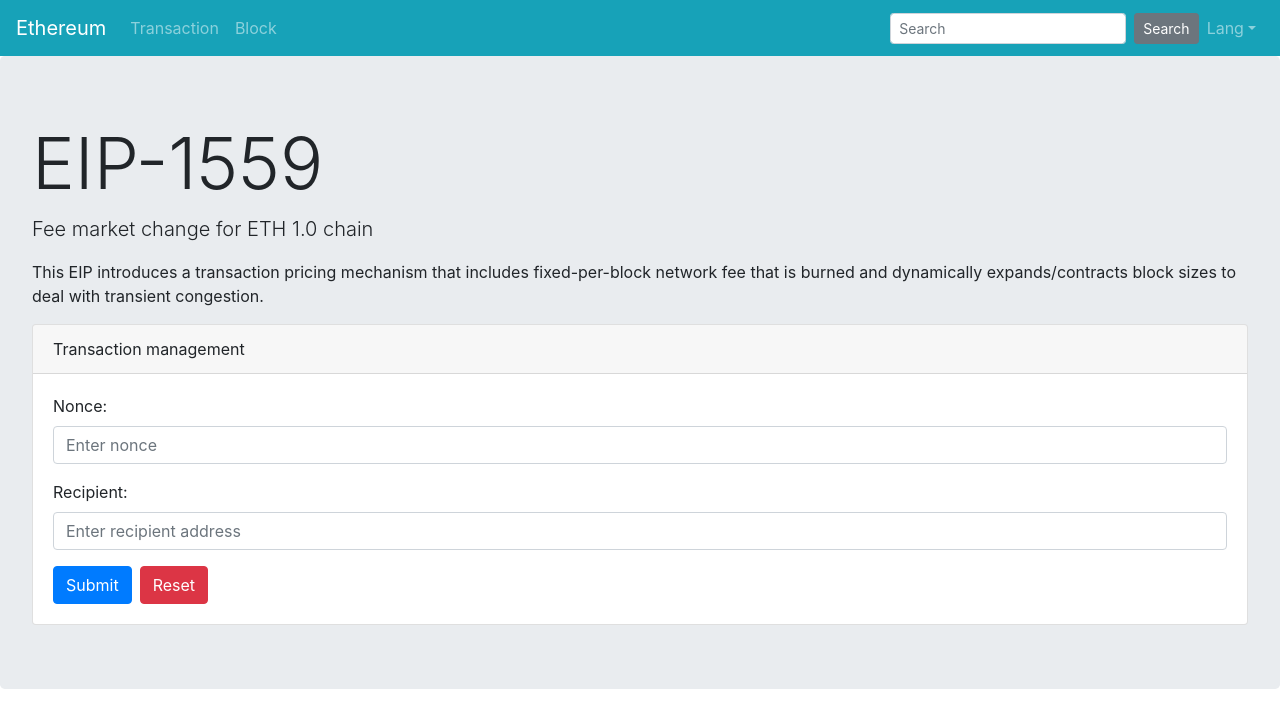
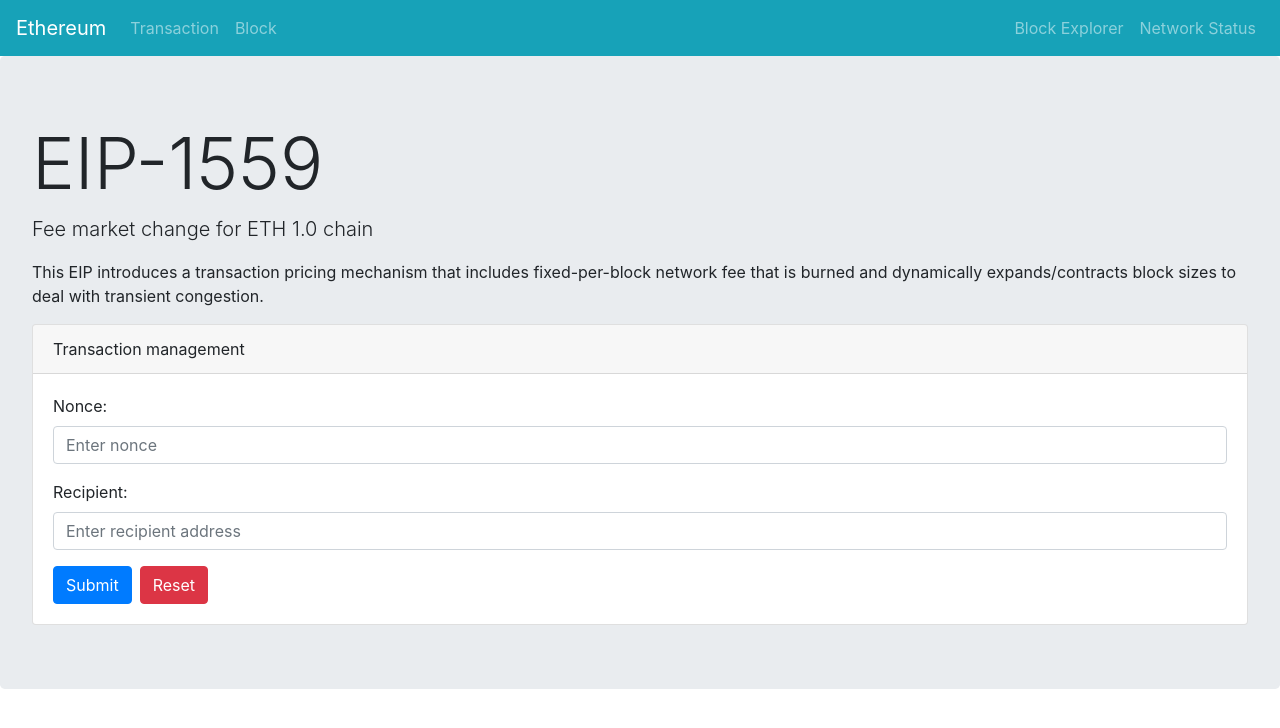
Before and after one commit to AbdelStark/eip1559-ui, a Vue app: page / in a window 1280 px wide. Shown: the top 728 px of the page. Built offline with nearby package versions, Linux system fonts and the light colour scheme.

Commit message:
navbar component

```diff
--- a/src/App.vue
+++ b/src/App.vue
@@ -1,30 +1,8 @@
 <template>
     <div id="app">
-        <b-navbar toggleable="lg" type="dark" variant="info">
-            <b-navbar-brand href="#">Ethereum</b-navbar-brand>
-
-            <b-navbar-toggle target="nav-collapse"></b-navbar-toggle>
-
-            <b-collapse id="nav-collapse" is-nav>
-                <b-navbar-nav>
-                    <b-nav-item @click="onNavToTransaction" href="#">Transaction</b-nav-item>
-                    <b-nav-item @click="onNavToBlock" href="#">Block</b-nav-item>
-                </b-navbar-nav>
-
-                <!-- Right aligned nav items -->
-                <b-navbar-nav class="ml-auto">
-                    <b-nav-form>
-                        <b-form-input class="mr-sm-2" placeholder="Search" size="sm"></b-form-input>
-                        <b-button class="my-2 my-sm-0" size="sm" type="submit">Search</b-button>
-                    </b-nav-form>
-
-                    <b-nav-item-dropdown right text="Lang">
-                        <b-dropdown-item href="#">EN</b-dropdown-item>
-                        <b-dropdown-item href="#">FR</b-dropdown-item>
-                    </b-nav-item-dropdown>
-                </b-navbar-nav>
-            </b-collapse>
-        </b-navbar>
+        <navbar :on-nav-to-block="onNavToBlock" :on-nav-to-transaction="onNavToTransaction"
+                :on-nav-to-external-block-explorer="onNavToExternalBlockExplorer"
+                :on-nav-to-external-network-status="onNavToExternalNetworkStatus"/>
         <b-jumbotron header="EIP-1559" lead="Fee market change for ETH 1.0 chain">
             <p>
                 This EIP introduces a transaction pricing mechanism that includes fixed-per-block network fee that is
@@ -33,6 +11,9 @@
             <b-alert dismissible v-model="showSuccessAlert" variant="success">
                 {{successAlertMessage}}
             </b-alert>
+            <div v-if="showLoadingSpinner">
+                <b-spinner label="Loading..."></b-spinner>
+            </div>
 
             <b-card class="mt-3" header="Transaction management" v-if="showTransactionPanel">
                 <b-form @reset="onResetTransaction" @submit="onSubmitTransaction">
@@ -93,8 +74,11 @@
 </template>
 
 <script>
+    import Navbar from "./components/navbar";
+
     const axios = require('axios').default;
     export default {
+        components: {Navbar},
         data() {
             return {
                 config: {
@@ -116,6 +100,7 @@
                 successAlertMessage: '',
                 showTransactionPanel: true,
                 showBlockPanel: false,
+                showLoadingSpinner: false,
             }
         },
         mounted: function () {
@@ -144,6 +129,7 @@
             },
             onSubmitGetBaseFee(evt) {
                 evt.preventDefault();
+                //this.showLoadingSpinner = true;
                 console.log(this.formGetBaseFee.block.number);
                 const currentVue = this;
                 axios.get(`${this.config.apiGwRoot}/basefee/${this.formGetBaseFee.block.number}`)
@@ -152,6 +138,7 @@
                         console.log(response.data);
                         currentVue.result.getBaseFee.baseFee = response.data.baseFee;
                         currentVue.result.getBaseFee.displayBaseFee = true;
+                        //currentVue.showLoadingSpinner = false;
                     })
                     .catch(function (error) {
                         // handle error
@@ -165,6 +152,12 @@
             onNavToBlock() {
                 this.showTransactionPanel = false;
                 this.showBlockPanel = true;
+            },
+            onNavToExternalBlockExplorer() {
+                window.open("http://eip1559-testnet.ops.pegasys.tech:3000/", "_blank");
+            },
+            onNavToExternalNetworkStatus() {
+                window.open("http://eip1559-testnet.ops.pegasys.tech:3001/", "_blank");
             },
         }
     }
--- /dev/null
+++ b/src/components/navbar.vue
@@ -0,0 +1,33 @@
+<template>
+    <b-navbar toggleable="lg" type="dark" variant="info">
+        <b-navbar-brand href="#">Ethereum</b-navbar-brand>
+
+        <b-navbar-toggle target="nav-collapse"></b-navbar-toggle>
+
+        <b-collapse id="nav-collapse" is-nav>
+            <b-navbar-nav>
+                <b-nav-item @click="onNavToTransaction" href="#">Transaction</b-nav-item>
+                <b-nav-item @click="onNavToBlock" href="#">Block</b-nav-item>
+            </b-navbar-nav>
+
+            <!-- Right aligned nav items -->
+            <b-navbar-nav class="ml-auto">
+                <b-nav-form>
+                    <b-nav-item @click="onNavToExternalBlockExplorer" href="#">Block Explorer</b-nav-item>
+                    <b-nav-item @click="onNavToExternalNetworkStatus" href="#">Network Status</b-nav-item>
+                </b-nav-form>
+            </b-navbar-nav>
+        </b-collapse>
+    </b-navbar>
+</template>
+
+<script>
+    export default {
+        name: "navbar",
+        props: ["onNavToTransaction", "onNavToBlock", "onNavToExternalBlockExplorer", "onNavToExternalNetworkStatus"],
+    }
+</script>
+
+<style scoped>
+
+</style>
```
